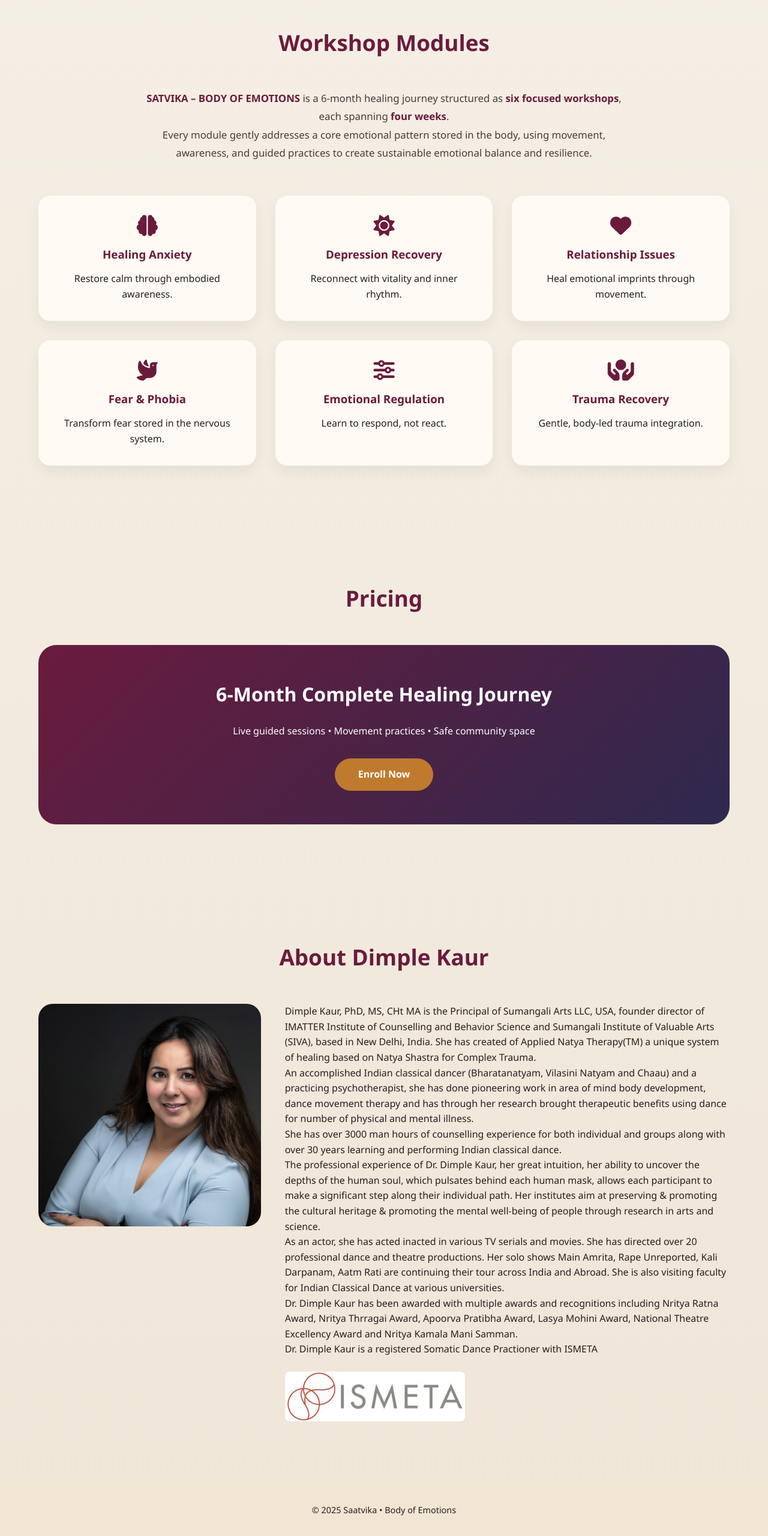
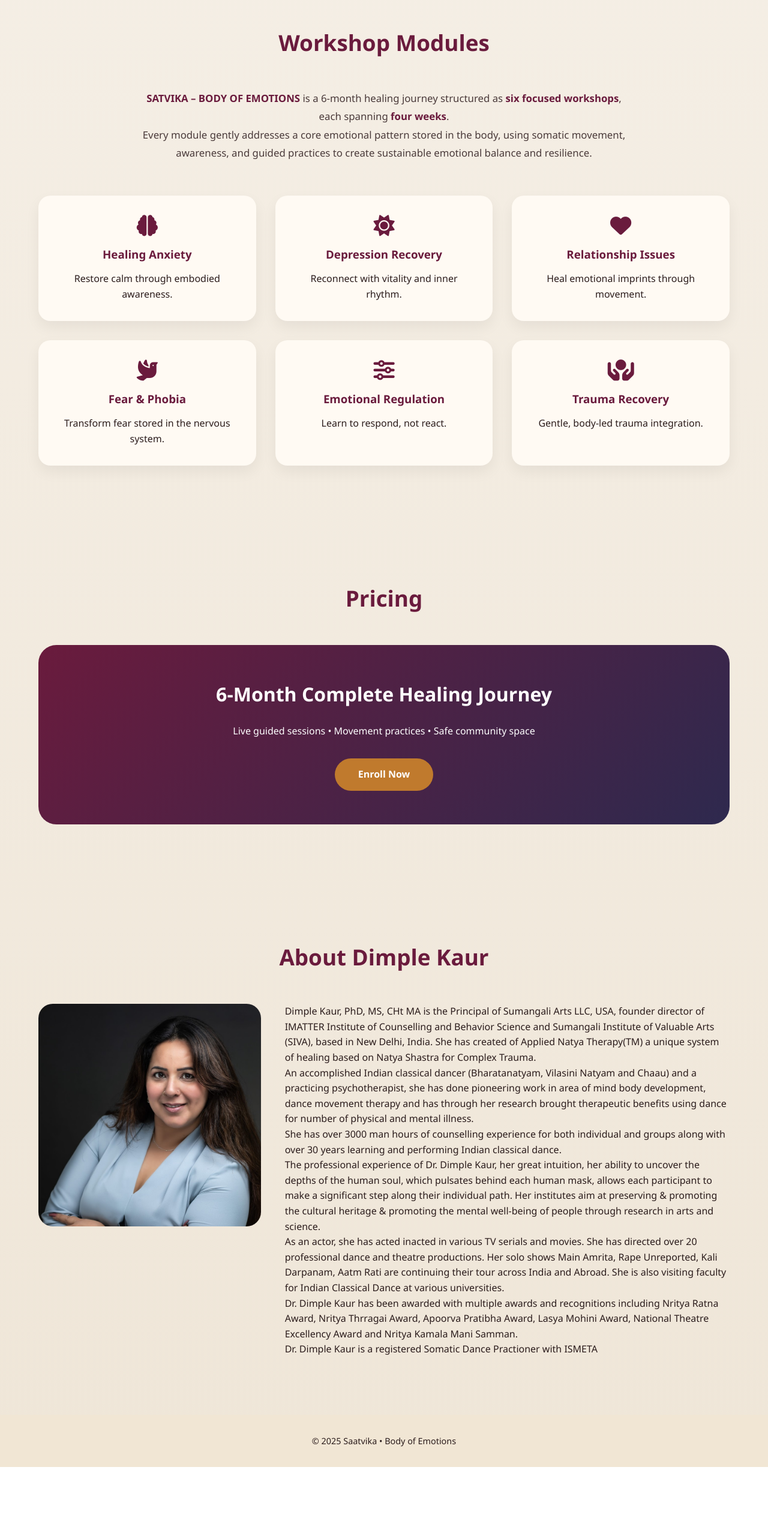
Before and after one commit to deepakarun08/satvika, a plain HTML site: page index.html in a window 1280 px wide. Shown: the part 2125-4685 px from the top of the page at 60% size. After the commit the page ends 4570 px from the top, so only its background shows below. Drawn offline with Linux system fonts and the light colour scheme.

Commit message:
uploading changes in the microsite

```diff
--- a/index.html
+++ b/index.html
@@ -80,6 +80,10 @@
       text-decoration: none;
       color: var(--dark);
       font-weight: 500;
+    }
+
+    .nav-links a:hover {
+      color: var(--accent);
     }
 
     .nav-links a.cta {
@@ -622,7 +626,7 @@
       </p>
       <p>
         Every module gently addresses a core emotional pattern stored in the body,
-        using movement, awareness, and guided practices to create sustainable
+        using somatic movement, awareness, and guided practices to create sustainable
         emotional balance and resilience.
       </p>
     </div>
@@ -711,7 +715,7 @@
           Thrragai Award, Apoorva Pratibha Award, Lasya Mohini Award, National Theatre Excellency Award and Nritya
           Kamala Mani Samman.</p>
           <p>Dr. Dimple Kaur is a registered Somatic Dance Practioner with ISMETA</p>
-          <img src="images/ismeta_logo.jpg" width="300" height="83" style="max-width: 300px; margin-top: 24px; border-radius: 8px;"/>
+
       </div>
 
     </div>
```
